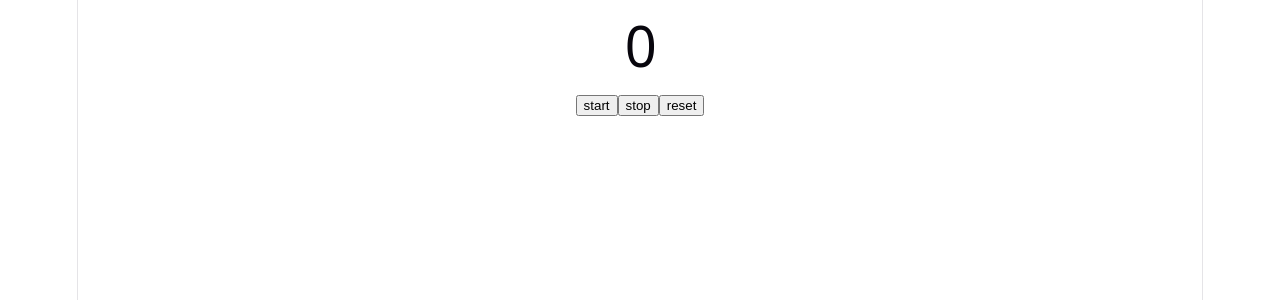
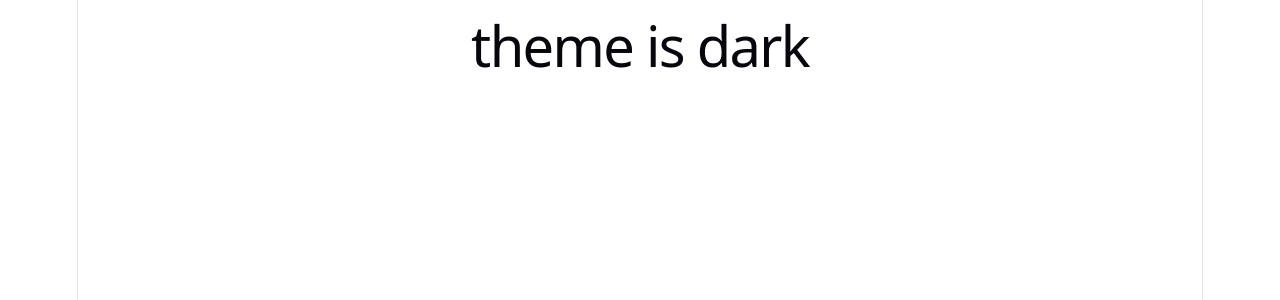
Before and after one commit to wasim-faris/react-study, a React (Vite) app in the folder my-react-app/: page / in a window 1280 px wide. Shown: the top 300 px of the page. Built offline with nearby package versions, Linux system fonts and the light colour scheme.

Commit message:
learn useContext hook with basic example

```diff
--- a/my-react-app/src/App.jsx
+++ b/my-react-app/src/App.jsx
@@ -1,35 +1,30 @@
-import { useEffect, useState } from "react";
+import { useContext, createContext } from "react";
 
 
-function App() {
-  const [running, setRunning] = useState(false)
-  const [sec, setSec] = useState(0)
-
-  useEffect(()=>{
-    if(running){
-      const timer = setInterval(() => {
-        setSec((sec)=> sec + 1)
-      }, 1000);
-
-      return ()=> clearInterval(timer)
-    }
-  },[running])
+ const themeContext = createContext();
 
 
-  return(
-    <div>
-      <h1>
-        {sec}
-      </h1>
-      <button onClick={()=> setRunning(true)}> start</button>
-      <button onClick={()=> setRunning(false)}>stop</button>
-      <button onClick={()=>{
-        setRunning(false);
-        setSec(0)
-      }}>reset</button>
-    </div>
+function App(){
+  const theme = "dark"
+  return (
+    <themeContext.Provider value = {theme}>
+      <Home/>
+    </themeContext.Provider>
   )
-
 }
 
+function Home(){
+  return <Profile/>
+}
+
+function Profile(){
+  return <Theme/>
+}
+
+function Theme(){
+  const theme = useContext(themeContext)
+  return (
+    <h1>theme is {theme}</h1>
+  )
+}
 export default App;
```
